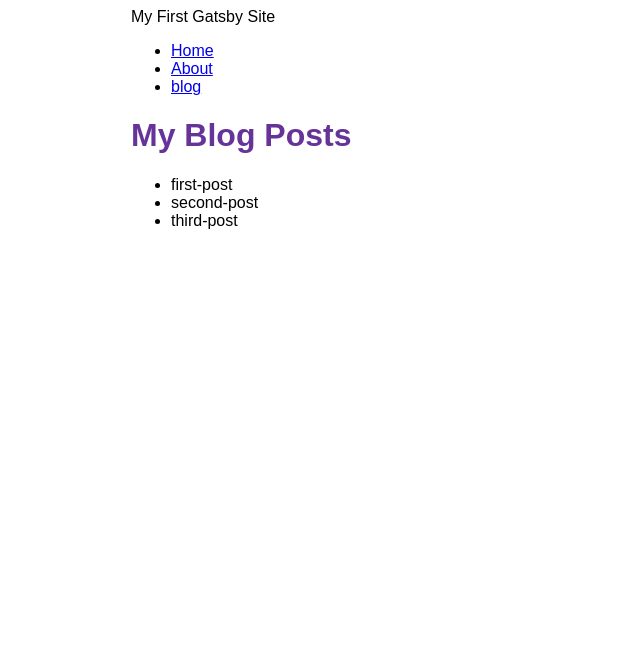
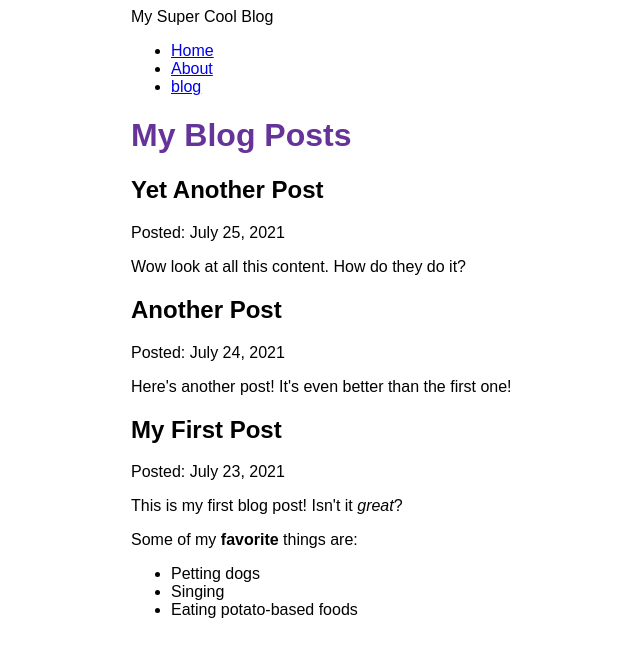
Before and after one commit to strangesongs/personal-portfolio, a Gatsby site: page /blog in a window 1280 px wide. Shown: the whole page, without its empty margins (259-899 px from the left). Built offline with nearby package versions, Linux system fonts and the light colour scheme; Gatsby itself is replaced by a stand-in of ours.

Commit message:
finished blog and mdx plugins

```diff
--- a/blog/first-post.mdx
+++ b/blog/first-post.mdx
@@ -0,0 +1,12 @@
+---
+title: "My First Post"
+date: "2021-07-23"
+---
+
+This is my first blog post! Isn't it *great*?
+
+Some of my **favorite** things are:
+
+* Petting dogs
+* Singing
+* Eating potato-based foods
--- a/blog/second-post.mdx
+++ b/blog/second-post.mdx
@@ -0,0 +1,6 @@
+---
+title: "Another Post"
+date: "2021-07-24"
+---
+
+Here's another post! It's even better than the first one!
--- a/blog/third-post.mdx
+++ b/blog/third-post.mdx
@@ -0,0 +1,6 @@
+---
+title: "Yet Another Post"
+date: "2021-07-25"
+---
+
+Wow look at all this content. How do they do it?
--- a/gatsby-config.js
+++ b/gatsby-config.js
@@ -1,16 +1,17 @@
 module.exports = {
   siteMetadata: {
-    title: "My First Gatsby Site",
+    title: "My Super Cool Blog",
   },
   plugins: [
     "gatsby-plugin-image",
     "gatsby-plugin-sharp",
     {
-      resolve: "gatsby-source-filesystem",
+      resolve: `gatsby-source-filesystem`,
       options: {
         name: `blog`,
-        path: `${__dirname}/blog`,
-      }
+        path: `${__dirname}/blog/`,
+      },
     },
+    "gatsby-plugin-mdx",
   ],
 };
--- a/package.json
+++ b/package.json
@@ -15,8 +15,11 @@
     "clean": "gatsby clean"
   },
   "dependencies": {
+    "@mdx-js/mdx": "^1.6.22",
+    "@mdx-js/react": "^1.6.22",
     "gatsby": "^4.11.1",
     "gatsby-plugin-image": "^2.11.1",
+    "gatsby-plugin-mdx": "^3.11.1",
     "gatsby-plugin-sharp": "^4.11.1",
     "gatsby-source-filesystem": "^4.11.1",
     "react": "^17.0.1",
--- a/src/pages/blog.js
+++ b/src/pages/blog.js
@@ -1,28 +1,36 @@
 import * as React from 'react'
 import { graphql} from 'gatsby'
+import { MDXRenderer } from 'gatsby-plugin-mdx'
 import Layout from '../components/layout'
 
 const BlogPage = ({ data }) => {
   return (
     <Layout pageTitle="My Blog Posts">
-       <ul>
-      {
-        data.allFile.nodes.map(node => (
-          <li key={node.name}>
-            {node.name}
-          </li>
+          {
+        data.allMdx.nodes.map((node) => (
+          <article key={node.id}>
+            <h2>{node.frontmatter.title}</h2>
+            <p>Posted: {node.frontmatter.date}</p>
+            <MDXRenderer>
+                {node.body}
+            </MDXRenderer>
+          </article>
         ))
       }
-      </ul>
     </Layout>
   )
 }
 
 export const query = graphql`
   query {
-    allFile {
+    allMdx(sort: {fields: frontmatter___date, order: DESC}) {
       nodes {
-        name
+        frontmatter {
+          date(formatString: "MMMM D, YYYY")
+          title
+        }
+        id
+        body
       }
     }
   }
```
Also changed, not shown: 1 other file.
